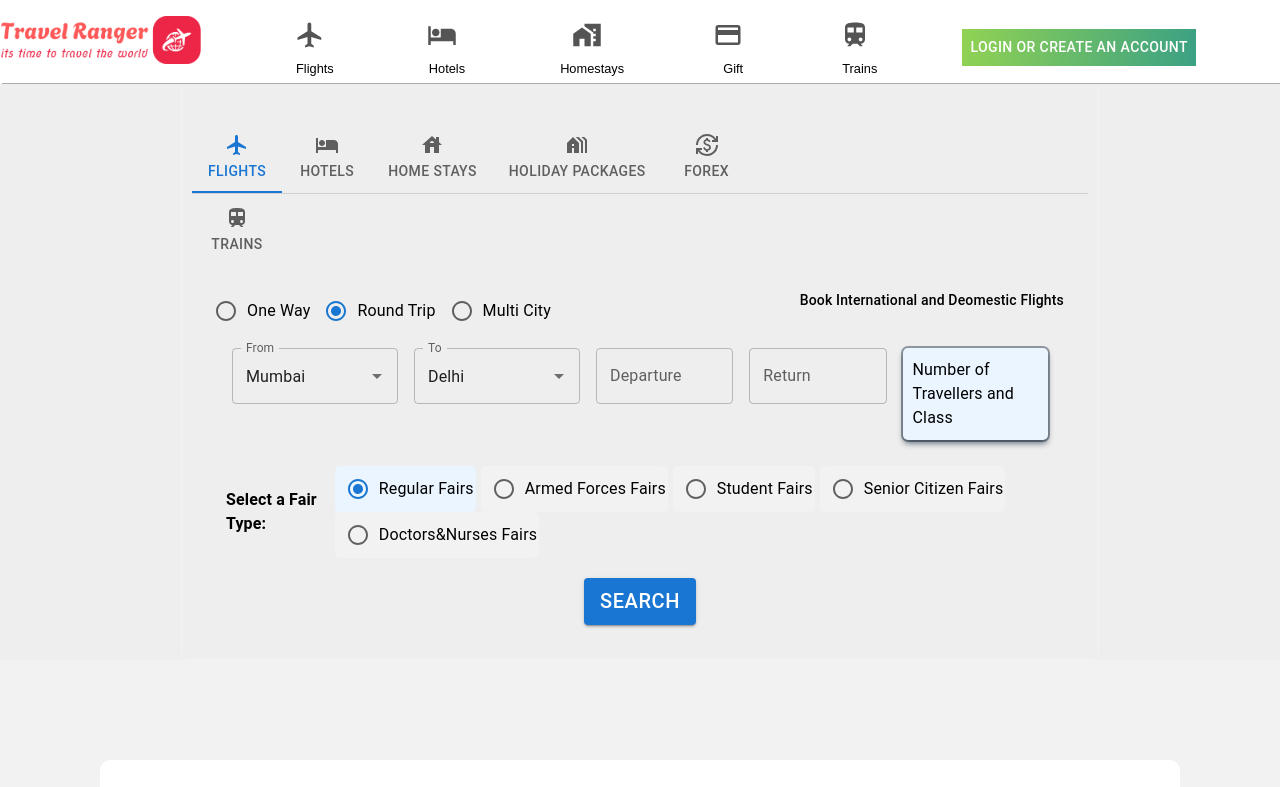
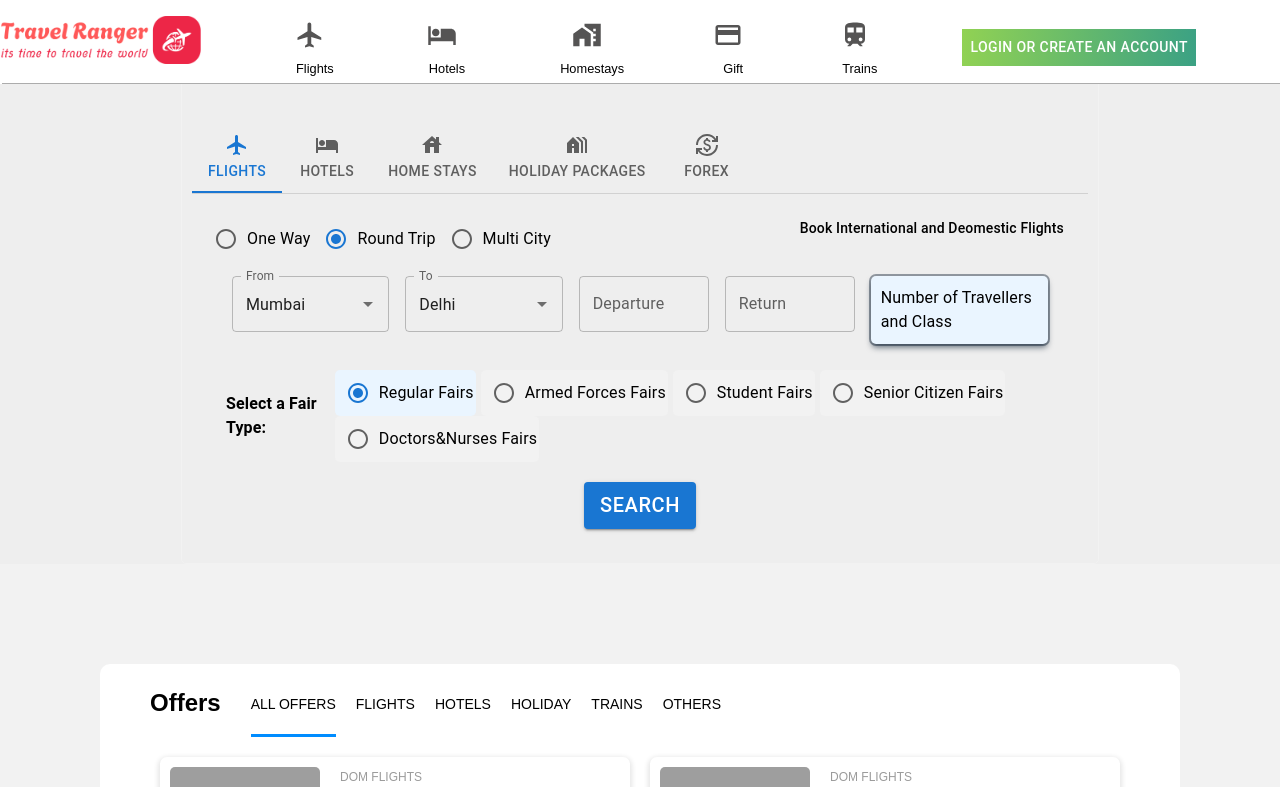
Before and after one commit to jeewan652/tour-and-travel-website, a React (Create React App) app in the folder TravelRanger/: page / in a window 1280 px wide. Shown: the top 787 px of the page. Built offline with nearby package versions, Linux system fonts and the light colour scheme; grey boxes are pictures that could not be loaded.

Commit message:
size fixed for infact childern and adult button

```diff
--- a/TravelRanger/src/components/Header.jsx
+++ b/TravelRanger/src/components/Header.jsx
@@ -16,7 +16,6 @@ import HotelIcon from "@mui/icons-material/Hotel";
 import HouseIcon from "@mui/icons-material/House";
 import HolidayVillageIcon from "@mui/icons-material/HolidayVillage";
 import CurrencyExchangeIcon from "@mui/icons-material/CurrencyExchange";
-import TrainIcon from "@mui/icons-material/Train";
 
 import {
   Autocomplete,
@@ -179,7 +178,6 @@ export default function Header() {
           />
         </Tabs>
       </Box>
-      <Tab icon={<TrainIcon />} label="Trains" {...a11yProps(4)} />
       <TabPanel value={value} index={0}>
         <Box>
           <Box
@@ -268,6 +266,7 @@ export default function Header() {
             </LocalizationProvider>
             <Box
               sx={{
+                width: [200, 300] ,
                 boxShadow : 'rgba(6, 24, 44, 0.4) 0px 0px 0px 2px, rgba(6, 24, 44, 0.65) 0px 4px 6px -1px, rgba(255, 255, 255, 0.08) 0px 1px 0px inset;',
                 backgroundColor: "#eaf5ff",
                 padding: "10px",
```
